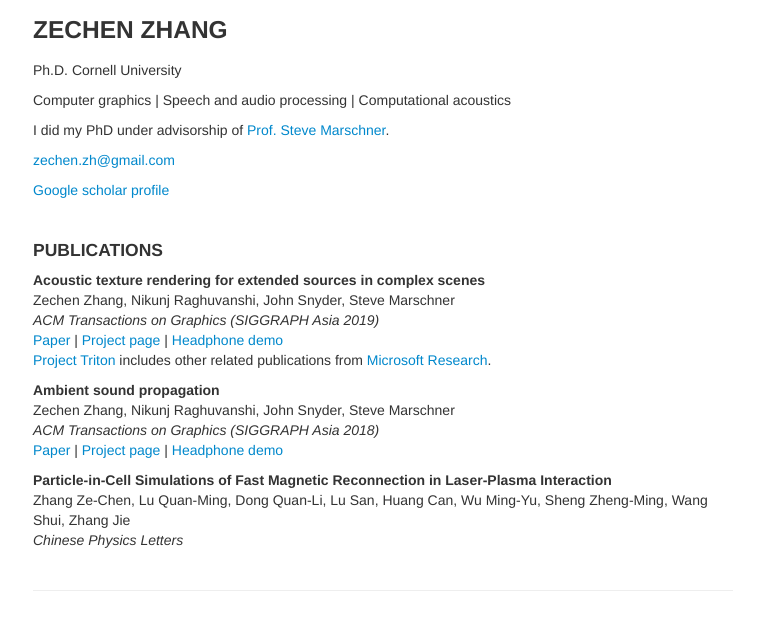
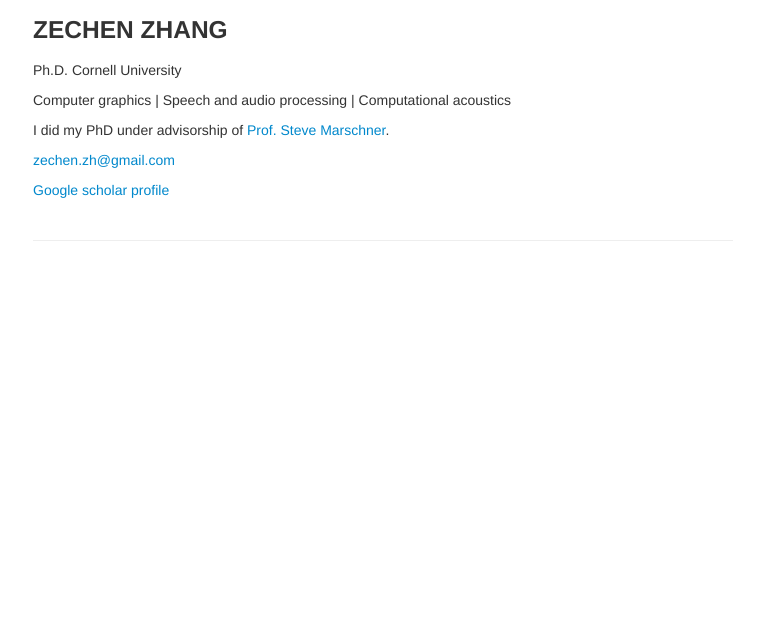
Before and after one commit to ZechenZ/zechenz.github.com, a Jekyll site: the page built from index.md, in a window 1280 px wide. Shown: the top 630 px of the page, without its empty margins (257-1021 px from the left). Built offline with Jekyll 4.4.1, drawn with Linux system fonts in a browser that asks for light colours; our own code applies the rules of GitHub Pages for plain Markdown files.

Commit message:
clean up

```diff
--- a/index.md
+++ b/index.md
@@ -21,30 +21,3 @@ I did my PhD under advisorship of [Prof. Steve Marschner](https://www.cs.cornell
 <zechen.zh@gmail.com>
 
 [Google scholar profile](https://scholar.google.com/citations?hl=en&user=RBDHu9UAAAAJ&view_op=list_works&sortby=pubdate)
-
-<br/>
-
-#### PUBLICATIONS
-
-**Acoustic texture rendering for extended sources in complex scenes**
-Zechen Zhang, Nikunj Raghuvanshi, John Snyder, Steve Marschner
-*ACM Transactions on Graphics (SIGGRAPH Asia 2019)*
-[Paper](http://www.cs.cornell.edu/projects/ambientsound/acoustictexture/SAsia2019AcousticTexture.pdf)
-|
-[Project page](http://www.cs.cornell.edu/projects/ambientsound/acoustictexture)
-|
-[Headphone demo](https://youtu.be/kJrdjVx76jQ)
-[Project Triton](https://www.microsoft.com/en-us/research/project/project-triton/#!publications) includes other related publications from [Microsoft Research](https://www.microsoft.com/en-us/research/).
-
-**Ambient sound propagation**
-Zechen Zhang, Nikunj Raghuvanshi, John Snyder, Steve Marschner
-*ACM Transactions on Graphics (SIGGRAPH Asia 2018)*
-[Paper](http://www.cs.cornell.edu/projects/ambientsound/SAsia-2018-ambient2.pdf)
-|
-[Project page](http://www.cs.cornell.edu/projects/ambientsound)
-|
-[Headphone demo](https://vimeo.com/292495561)
-
-**Particle-in-Cell Simulations of Fast Magnetic Reconnection in Laser-Plasma Interaction**
-Zhang Ze-Chen, Lu Quan-Ming, Dong Quan-Li, Lu San, Huang Can, Wu Ming-Yu, Sheng Zheng-Ming, Wang Shui, Zhang Jie
-*Chinese Physics Letters*
```
